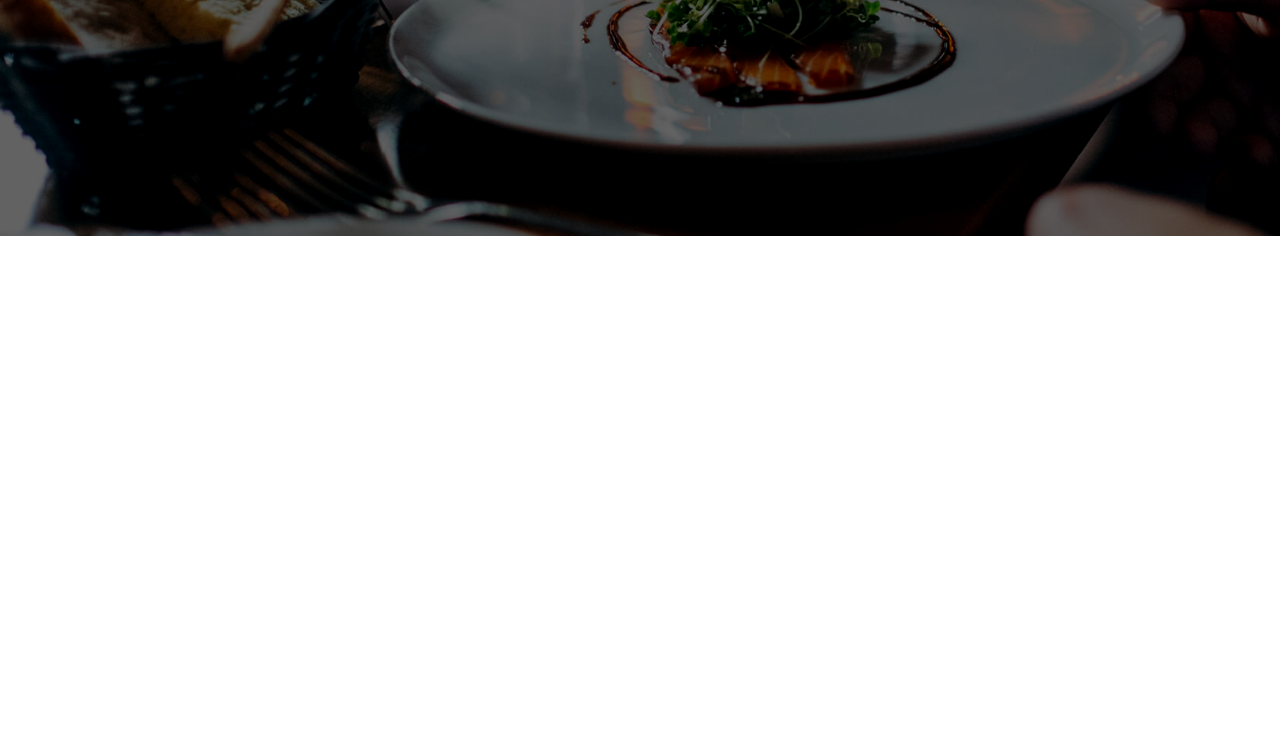
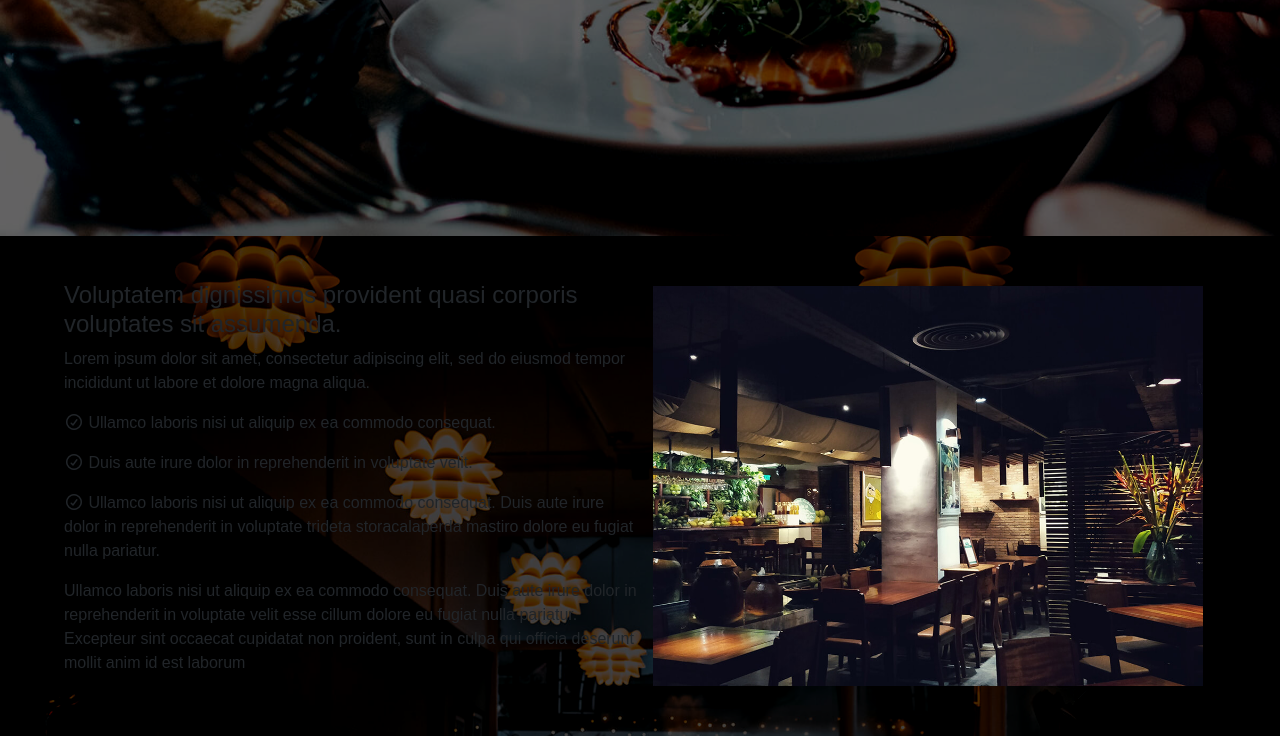
Before and after one commit to Melina1996/MELINA_CBIENBON, a plain HTML site: page index.html in a window 1280 px wide. Shown: the part 464-1200 px from the top of the page. Before the commit the page ends 800 px from the top, so only its background shows below. Drawn offline with nearby package versions, Linux system fonts and the light colour scheme; a web font is replaced by a local one.

Commit message:
structureSectionOne

```diff
--- a/index.html
+++ b/index.html
@@ -85,7 +85,31 @@
 
         <div class="sectionOne">
 
+            <div class="my-container-sectionOne">
 
+                <div class="my-text-sectionOne">
+
+                    <h4>Voluptatem dignissimos provident quasi corporis voluptates sit assumenda.</h4>
+
+                    <p>Lorem ipsum dolor sit amet, consectetur adipiscing elit, sed do eiusmod tempor incididunt ut labore et dolore magna aliqua.</p>
+
+                    <p><i class="fa-regular fa-circle-check"></i> Ullamco laboris nisi ut aliquip ex ea commodo consequat.</p>
+
+                    <p><i class="fa-regular fa-circle-check"></i> Duis aute irure dolor in reprehenderit in voluptate velit.</p>
+
+                    <p><i class="fa-regular fa-circle-check"></i> Ullamco laboris nisi ut aliquip ex ea commodo consequat. Duis aute irure dolor in reprehenderit in voluptate trideta storacalaperda mastiro dolore eu fugiat nulla pariatur.</p>
+
+                    <p>Ullamco laboris nisi ut aliquip ex ea commodo consequat. Duis aute irure dolor in reprehenderit in voluptate velit esse cillum dolore eu fugiat nulla pariatur. Excepteur sint occaecat cupidatat non proident, sunt in culpa qui officia deserunt mollit anim id est laborum</p>
+
+                </div>
+
+                <div class="my-img-sectionOne">
+
+                <img src="./public/assets/img/about.jpg" alt="about image">
+
+                </div>
+
+            </div>
 
         </div>
 
--- a/src/sass/modules/_sectionOne.sass
+++ b/src/sass/modules/_sectionOne.sass
@@ -0,0 +1,39 @@
+.sectionOne
+    width: 100%
+    height: 500px
+
+    display: flex
+    justify-content: center
+    align-items: center
+    .my-container-sectionOne
+        width: 90%
+
+        display: flex
+        justify-content: center
+        align-items: center
+
+        .my-text-sectionOne
+            width: 50%
+        .my-img-sectionOne
+            width: 50%
+
+            display: flex
+            justify-content: center
+            align-items: center
+            img
+                width: 550px
+                height: 400px
+
+
+
+.sectionOne::before
+    width: 100%
+    height: 500px
+    background-image: url("./../../public/assets/img/about-bg.jpg")
+    position: center
+    background-size: cover
+    background-repeat: no-repeat
+    position: absolute
+    content: ""
+    z-index: -1 //damit lege ich den Filter HINTER den Text//
+    filter: brightness(30%) contrast(110%)
```
Also changed, not shown: public/css/app.css, 1 other file.
